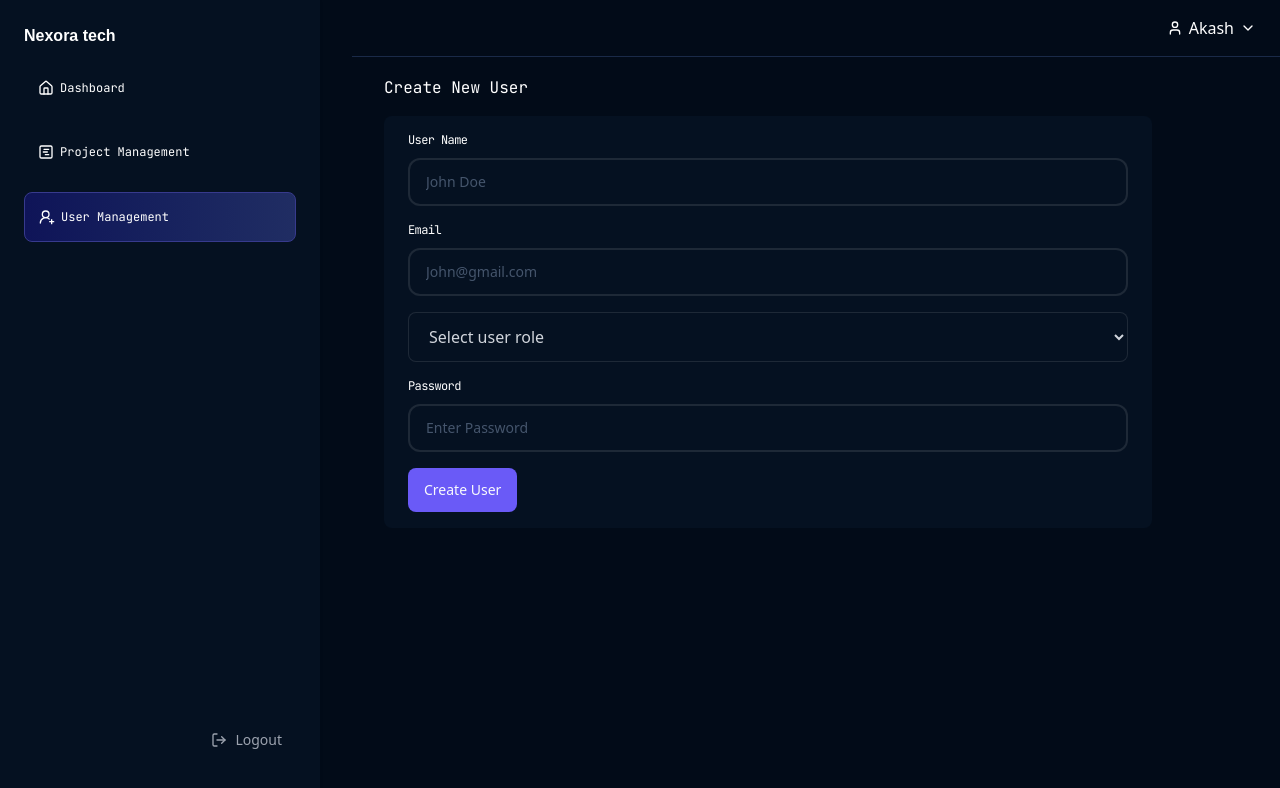
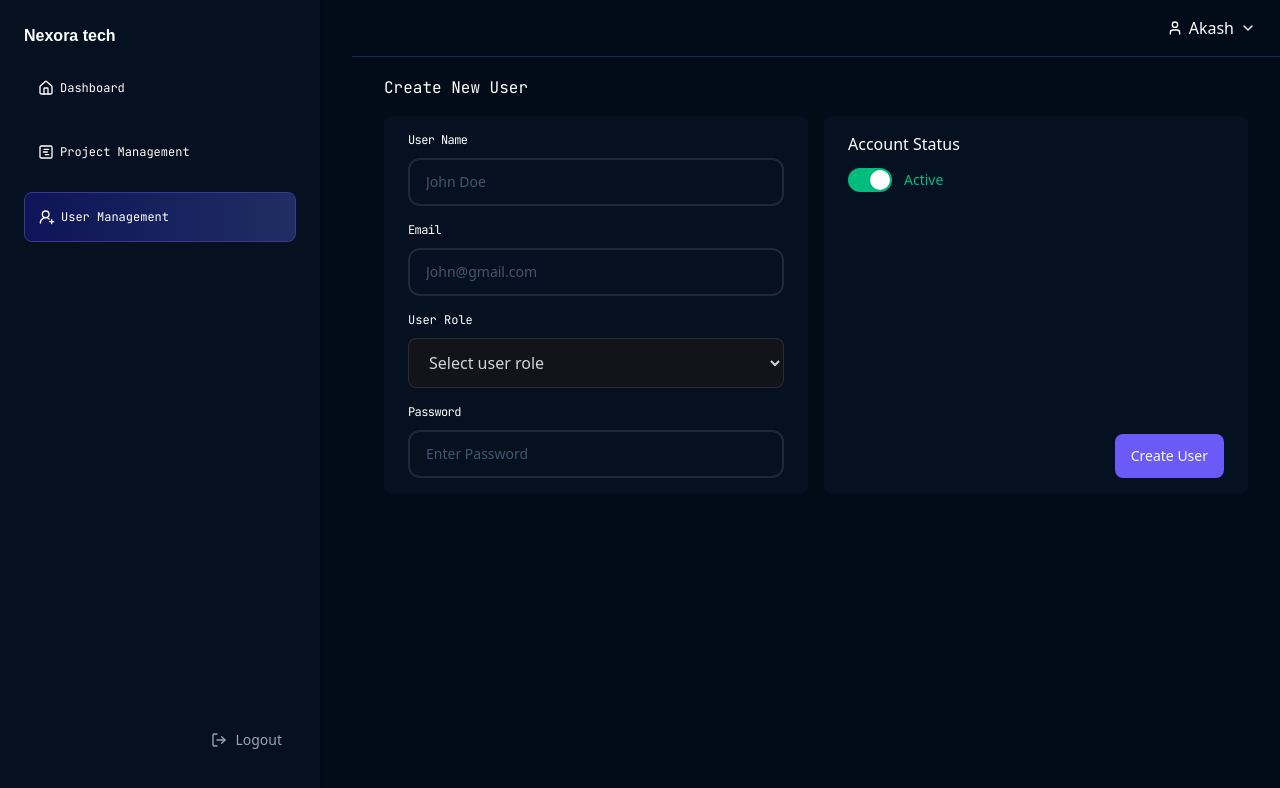
Before and after one commit to NexOraTechworks/NexoraTech, a Next.js app in the folder Frontend/my-app/: page /admin/createUser in a window 1280 px wide. Shown: the top 788 px of the page. Built offline with nearby package versions, Linux system fonts and the light colour scheme.

Commit message:
ADmin changes

```diff
--- a/Frontend/my-app/src/app/admin/createUser/page.js
+++ b/Frontend/my-app/src/app/admin/createUser/page.js
@@ -1,47 +1,63 @@
 
-'use client'
+"use client";
 
-import Dropdown from "@/app/adminComponents/Dropdown"
-import axios from "axios"
-import { useForm } from "react-hook-form"
+import Dropdown from "@/app/adminComponents/Dropdown";
+import StatusToggle from "@/app/adminComponents/StatusToggle";
+import axios from "axios";
+import { useForm } from "react-hook-form";
 
 export default function Page() {
     const {
         register,
         handleSubmit,
         reset,
-        formState: { errors, isSubmitting, }
-    } = useForm()
+        setValue,
+        watch,
+        formState: { errors, isSubmitting },
+    } = useForm({
+        defaultValues: {
+            username: "",
+            emailId: "",
+            role: "",
+            password: "",
+            status: true,
+        },
+    });
+
+    const status = watch("status");
 
     const onSubmit = async (data) => {
-        console.log(data)
-        try{
+        console.log(data);
+
+        try {
             await axios.post(
-                "http://localhost:7070/create-user",
-                data, { withCredentials: true }
+                process.env.NEXT_PUBLIC_USERS_API_URL,
+                data,
+                { withCredentials: true }
             );
-            reset()
-        }catch(err){
-            console.log(err)
+
+            reset();
+        } catch (err) {
+            console.error(
+                err.response?.data || err.message
+            );
         }
-
-
-    }
+    };
 
     return (
-        <div>
-            <div className=" mt-11 ">
+        <div className="mt-11">
             <h1 className="font-mon mb-4">
                 Create New User
             </h1>
-                <div className="dark:bg-[#051121]  w-full max-w-3xl    rounded-lg px-6 py-4">
 
             <form onSubmit={handleSubmit(onSubmit)}>
-                        <div className="grid gap-4">
+                <div className="flex flex-col gap-4 lg:flex-row">
+                    {/* User Details Form */}
+                    <div className="grid w-full max-w-3xl gap-4 rounded-lg dark:bg-[#051121] px-6 py-4">
 
-                            {/* User Name */}
+                        {/* Username */}
                         <div>
-                                <label className="block tracking-tighter font-mon text-xs mb-2.5 text-white">
+                            <label className="mb-2.5 block font-mon text-xs tracking-tighter text-white">
                                 User Name
                             </label>
 
@@ -52,23 +68,22 @@ export default function Page() {
                                     required: "Username is required",
                                     minLength: {
                                         value: 2,
-                                            message: "Username must have at least 2 characters"
-                                        }
-
+                                        message: "Username must have at least 2 characters",
+                                    },
                                 })}
-                                    className="w-full text-sm placeholder-slate-600 dark:bg-[#051121] bg-light rounded-xl py-3 px-4 border-2 dark:border-white/10 border-graphite"
+                                className="w-full rounded-xl border-2 border-graphite bg-light px-4 py-3 text-sm placeholder-slate-600 dark:border-white/10 dark:bg-[#051121]"
                             />
 
-                                {errors.user && (
-                                    <p className="text-red-500 text-xs mt-1">
-                                        {errors.user.message}
+                            {errors.username && (
+                                <p className="mt-1 text-xs text-red-500">
+                                    {errors.username.message}
                                 </p>
                             )}
                         </div>
 
                         {/* Email */}
                         <div>
-                                <label className="block  tracking-tighter font-mon text-xs mb-2.5 text-white">
+                            <label className="mb-2.5 block font-mon text-xs tracking-tighter text-white">
                                 Email
                             </label>
 
@@ -79,41 +94,49 @@ export default function Page() {
                                     required: "Email is required",
                                     pattern: {
                                         value: /^[^\s@]+@[^\s@]+\.[^\s@]+$/,
-                                            message: "Enter a valid email address"
-                                        }
+                                        message: "Enter a valid email address",
+                                    },
                                 })}
-                                    className="w-full text-sm placeholder-slate-600 dark:bg-[#051121] bg-light rounded-xl py-3 px-4 border-2 dark:border-white/10 border-graphite"
+                                className="w-full rounded-xl border-2 border-graphite bg-light px-4 py-3 text-sm placeholder-slate-600 dark:border-white/10 dark:bg-[#051121]"
                             />
 
-                                {errors.email && (
-                                    <p className="text-red-500 text-xs mt-1">
-                                        {errors.email.message}
+                            {errors.emailId && (
+                                <p className="mt-1 text-xs text-red-500">
+                                    {errors.emailId.message}
                                 </p>
                             )}
                         </div>
+
+                        {/* Role */}
+                        <div>
+                            <label className="mb-2.5 block font-mon text-xs text-white">
+                                User Role
+                            </label>
+
                             <select
                                 {...register("role", {
-                                    required: "Please select a user type"
+                                    required: "Please select a user role",
                                 })}
-                                className="w-full rounded-lg border dark:bg-[#051121] border-white/10
-  bg-[#12141A] px-4 py-3 text-gray-300 outline-none
-  focus:border-emerald-400"
+                                className="w-full rounded-lg border border-white/10 bg-surface px-4 py-3 text-gray-300 outline-none focus:border-slate-400"
                             >
-                                <option  className="" value="">Select user role</option>
-                                <option value="user">User</option>
+                                <option value="">
+                                    Select user role
+                                </option>
+                                <option value="admin">Admin</option>
                                 <option value="superadmin">Super admin</option>
-
+                                <option value="viewer">Viewer</option>
                             </select>
 
-                            {errors.userType && (
+                            {errors.role && (
                                 <p className="mt-1 text-sm text-red-400">
-                                    {errors.userType.message}
+                                    {errors.role.message}
                                 </p>
                             )}
+                        </div>
 
                         {/* Password */}
                         <div>
-                                <label className="block tracking-tighter font-mon text-xs mb-2.5 text-white">
+                            <label className="mb-2.5 block font-mon text-xs tracking-tighter text-white">
                                 Password
                             </label>
 
@@ -121,39 +144,54 @@ export default function Page() {
                                 type="password"
                                 placeholder="Enter Password"
                                 autoComplete="new-password"
-
                                 {...register("password", {
                                     required: "Password is required",
                                     minLength: {
                                         value: 8,
-                                            message: "Password must have at least 8 characters"
-                                        }
+                                        message: "Password must have at least 8 characters",
+                                    },
                                 })}
-                                    className="w-full text-sm placeholder-slate-600 dark:bg-[#051121] bg-light rounded-xl py-3 px-4 border-2 dark:border-white/10 border-graphite"
+                                className="w-full rounded-xl border-2 border-graphite bg-light px-4 py-3 text-sm placeholder-slate-600 dark:border-white/10 dark:bg-[#051121]"
                             />
 
                             {errors.password && (
-                                    <p className="text-red-500 text-xs mt-1">
+                                <p className="mt-1 text-xs text-red-500">
                                     {errors.password.message}
                                 </p>
                             )}
                         </div>
+                    </div>
 
-                        </div>
+                    {/* Account Status */}
+                    <div className="w-full flex flex-col max-w-3xl rounded-lg dark:bg-[#051121] px-6 py-4">
+                        <h2 className="font-medium text-white">
+                            Account Status
+                        </h2>
+
+                        <StatusToggle
+                            status={status}
+                            onChange={(value) =>
+                                setValue("status", value, {
+                                    shouldDirty: true,
+                                })
+                            }
+                        />
+                        <div className="flex-1 flex justify-end items-end">
 
                         <button
                             type="submit"
                             disabled={isSubmitting}
-                            className="bg-[#6A5AF7] rounded-lg font-medium text-xs md:text-sm mt-4 px-4 py-3  text-light hover:bg-violet-600 transition-colors disabled:opacity-50 disabled:cursor-not-allowed"
+                            className="mt-4 rounded-lg bg-[#6A5AF7] px-4 py-3 text-xs font-medium text-light transition-colors hover:bg-violet-600 disabled:cursor-not-allowed disabled:opacity-50 md:text-sm"
                         >
-                            <span>
-                                {isSubmitting ? "Creating User..." : "Create User"}
-                            </span>
+                            {isSubmitting
+                                ? "Creating User..."
+                                : "Create User"}
                         </button>
+                        </div>
 
+                    </div>
+                </div>
             </form>
         </div>
-            </div>
-        </div>
-    )
+    );
 }
--- a/Frontend/my-app/src/app/admin/login/page.js
+++ b/Frontend/my-app/src/app/admin/login/page.js
@@ -98,7 +98,7 @@ export default function AdminSignup() {
   const handleSubmit = async(e) => {
     e.preventDefault();
     try{
-      await axios.post("http://localhost:7070/login",formData,{withCredentials:true})
+      await axios.post(process.env.NEXT_PUBLIC_LOGIN_API_URL,formData,{withCredentials:true})
       router.push("/admin")
     }catch(error){
       console.log(error)
@@ -130,7 +130,7 @@ export default function AdminSignup() {
           </div>
 
           <div className="mb-8 dark:text-white text-charcoal">
-            <div className="mb-4 inline-flex items-center gap-2 rounded-full border border-emerald-400/15 bg-emerald-400/[0.06] px-3 py-1.5">
+            <div className="mb-4 inline-flex items-center gap-2 rounded-full border border-emerald-400/15 bg-emerald-400/6 px-3 py-1.5">
               <span className="h-1.5 w-1.5 rounded-full bg-emerald-400" />
               <span className="font-mono text-[10px] uppercase tracking-[0.16em] text-emerald-400">
                 Admin Registration
--- a/Frontend/my-app/src/app/admin/page.js
+++ b/Frontend/my-app/src/app/admin/page.js
@@ -14,7 +14,7 @@ console.log(log)
 
   return (
     <section className=" min-h-screen items-center justify-center overflow-hidden px-4 py-10 text-white ">
-     <h1 className=" text-2xl" >
+     <h1 className=" font-mon text-2xl" >
       Welcome back,Aakash
      </h1>
      <UserList/>
--- a/Frontend/my-app/src/app/adminComponents/AdminNav.js
+++ b/Frontend/my-app/src/app/adminComponents/AdminNav.js
@@ -18,7 +18,7 @@ export function AdminNav() {
   const logOut = async () => {
     try {
       setLoading(true)
-      await axios.post("http://localhost:7070/logout", {}, { withCredentials: true })
+      await axios.post(process.env.NEXT_PUBLIC_LOGIN_API_URL, {}, { withCredentials: true })
       router.replace("/admin/login");
       router.refresh();
     } catch (error) {
--- a/Frontend/my-app/src/app/adminComponents/Dropdown.js
+++ b/Frontend/my-app/src/app/adminComponents/Dropdown.js
@@ -29,7 +29,7 @@ export default function Dropdown() {
       {isOpen && (
         <div className="absolute right-0 z-50 mt-2 w-full
           overflow-hidden rounded-lg border border-white/10
-          bg-[#12141A] p-1 shadow-xl">
+          bg-surface p-1 shadow-xl">
 
           <button className="flex w-full items-center gap-3
             rounded-md px-3 py-2.5 text-sm text-gray-300
--- /dev/null
+++ b/Frontend/my-app/src/app/adminComponents/StatusToggle.js
@@ -0,0 +1,32 @@
+
+"use client";
+
+export default function StatusToggle({ status, onChange }) {
+    return (
+        <div className="flex items-center gap-3 mt-3">
+            <button
+                type="button"
+                role="switch"
+                aria-checked={status}
+                onClick={() => onChange(!status)}
+                className={`relative inline-flex h-6 w-11 shrink-0 items-center rounded-full transition-colors duration-200 ${
+                    status ? "bg-emerald-500" : "bg-gray-400"
+                }`}
+            >
+                <span
+                    className={`absolute left-0.5 top-0.5 h-5 w-5 rounded-full bg-white shadow-sm transition-transform duration-200 ${
+                        status ? "translate-x-5" : "translate-x-0"
+                    }`}
+                />
+            </button>
+
+            <span
+                className={`text-sm font-medium ${
+                    status ? "text-emerald-500" : "text-gray-400"
+                }`}
+            >
+                {status ? "Active" : "Inactive"}
+            </span>
+        </div>
+    );
+}
--- a/Frontend/my-app/src/app/adminComponents/UserList.js
+++ b/Frontend/my-app/src/app/adminComponents/UserList.js
@@ -1,41 +1,55 @@
+
 import { SquarePen } from "lucide-react";
+
 export default function UserList() {
   return (
     <div>
-            <div className=" dark:bg-[#051121] max-h-screen  w-full max-w-3xl  mt-4    rounded-lg px-6 py-4">
-                <div className=" flex items-center justify-between">
+      <div className="dark:bg-[#051121] max-h-screen w-full max-w-3xl mt-4 rounded-lg px-6 py-4">
+        <div className="flex items-center justify-between">
           <h2>Users</h2>
-                    <button className=" flex items-center gap-1.5 transition-all hover:scale-110 hover:text-violet-300 text-[#6A5AF7] text-xs">
+
+          <button className="flex items-center gap-1.5 transition-all hover:scale-110 hover:text-violet-300 text-[#6A5AF7] text-xs">
             Edit
-                        <span><SquarePen size={16} /></span>
+            <span>
+              <SquarePen size={16} />
+            </span>
           </button>
         </div>
+
         <table className="w-full min-w-175 text-left">
-                    <thead className="border-b border-[#1A2A48] ">
-                        <tr >
-                            <th
-                                className="px-5 py-4 text-xs font-medium uppercase tracking-wider text-[#8FA9D0]">
-                                Name</th>
-                            <th
-                                className="px-5 py-4 text-xs font-medium uppercase tracking-wider text-[#8FA9D0]">
-                                Email</th> <th
-                                    className="px-5 py-4 text-xs font-medium uppercase tracking-wider text-[#8FA9D0]">
-                                Role</th> <th
-                                    className="px-5 py-4 text-xs font-medium uppercase tracking-wider text-[#8FA9D0]">
-                                Status</th>
+          <thead className="border-b border-[#1A2A48]">
+            <tr>
+              <th className="px-5 py-4 text-xs font-medium uppercase tracking-wider text-[#8FA9D0]">
+                Name
+              </th>
+              <th className="px-5 py-4 text-xs font-medium uppercase tracking-wider text-[#8FA9D0]">
+                Email
+              </th>
+              <th className="px-5 py-4 text-xs font-medium uppercase tracking-wider text-[#8FA9D0]">
+                Role
+              </th>
+              <th className="px-5 py-4 text-xs font-medium uppercase tracking-wider text-[#8FA9D0]">
+                Status
+              </th>
             </tr>
           </thead>
-                    <tbody className="" >
-                        <tr className="px-7">
-                            <td className="px-5 py-4 text-xs font-medium  tracking-wider ">
-                                Akash</td>
-                            <td className="px-5 py-4 text-xs font-medium  tracking-wider ">
-                                athengumparampil@gmail.com</td>
-                            <td className="px-5 py-4 text-xs font-medium  tracking-wider ">
-                                React Developer</td>
-                            <td className="px-5 py-4 text-xs font-medium inline-flex rounded-full text-emerald-400 tracking-wider ">
-                                Active</td>
 
+          <tbody>
+            <tr>
+              <td className="px-5 py-4 text-xs font-medium tracking-wider">
+                Akash
+              </td>
+              <td className="px-5 py-4 text-xs font-medium tracking-wider">
+                athengumparampil@gmail.com
+              </td>
+              <td className="px-5 py-4 text-xs font-medium tracking-wider">
+                React Developer
+              </td>
+              <td className="px-5 py-4 text-xs font-medium tracking-wider">
+                <span className="inline-flex rounded-full text-emerald-400">
+                  Active
+                </span>
+              </td>
             </tr>
           </tbody>
         </table>
--- a/Frontend/my-app/src/app/components/Contact.js
+++ b/Frontend/my-app/src/app/components/Contact.js
@@ -37,7 +37,7 @@ export function Contact() {
 
         try {
             await axios.post(
-                process.env.NEXT_PUBLIC_API_URL,
+                process.env.NEXT_PUBLIC_INQUIRY_API_URL,
                 data
             );
 
```
Also changed, not shown: 1 other file (tests, documents, lock files or other folders). Lines whose indentation alone changed are shown as unchanged.
